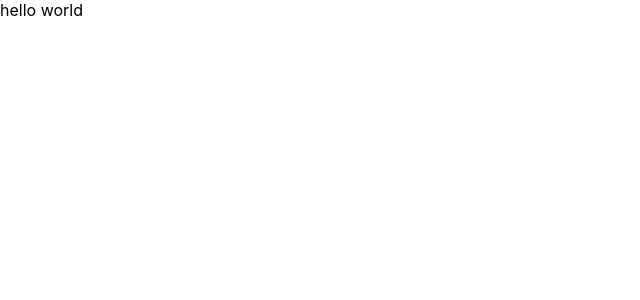
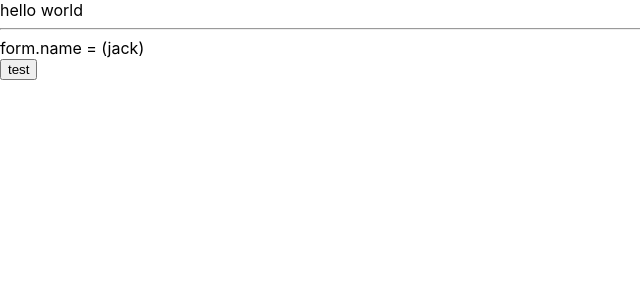
Before and after one commit to wtraceback/React-Hook-Practice, a React (Create React App) app: page / in a window 1280 px wide. Shown: the top 300 px of the page, without its empty margins (0-640 px from the left). Built offline with nearby package versions, Linux system fonts and the light colour scheme; the HTML template or start-up script is replaced by a standard one.

Commit message:
useState 的使用

```diff
--- a/src/App.js
+++ b/src/App.js
@@ -1,7 +1,11 @@
+import TestUseState from './components/TestUseState'
+
 function App() {
     return (
         <div className="App">
             hello world
+            <hr />
+            <TestUseState />
         </div>
     );
 }
--- /dev/null
+++ b/src/components/TestUseState.js
@@ -0,0 +1,21 @@
+import { useState } from 'react'
+
+function TestUseState() {
+    let [form, setForm] = useState({ name: 'jack' })
+
+    let changeForm = () => {
+        setForm({ name: 'test' })
+        setForm({ ...form, name: 'test' })
+        // 使用 setForm({ name: 'test' }) 将直接替换 form 对象，新对象中只有 name 属性，其他属性将丢失。这对于只关心更新一个属性且不依赖于先前状态的情况非常有效。
+        // 使用 setForm({ ...form, name: 'test' }) 将创建一个新对象，其中包含 form 对象的所有属性，但是 name 属性将被更新为 'test'。这对于需要保留先前状态的情况更加适用，因为它会将先前状态的其余部分保留下来。
+    }
+
+    return (
+        <div>
+            <div>form.name = ({form.name})</div>
+            <button onClick={changeForm}>test</button>
+        </div>
+    )
+}
+
+export default TestUseState
```
